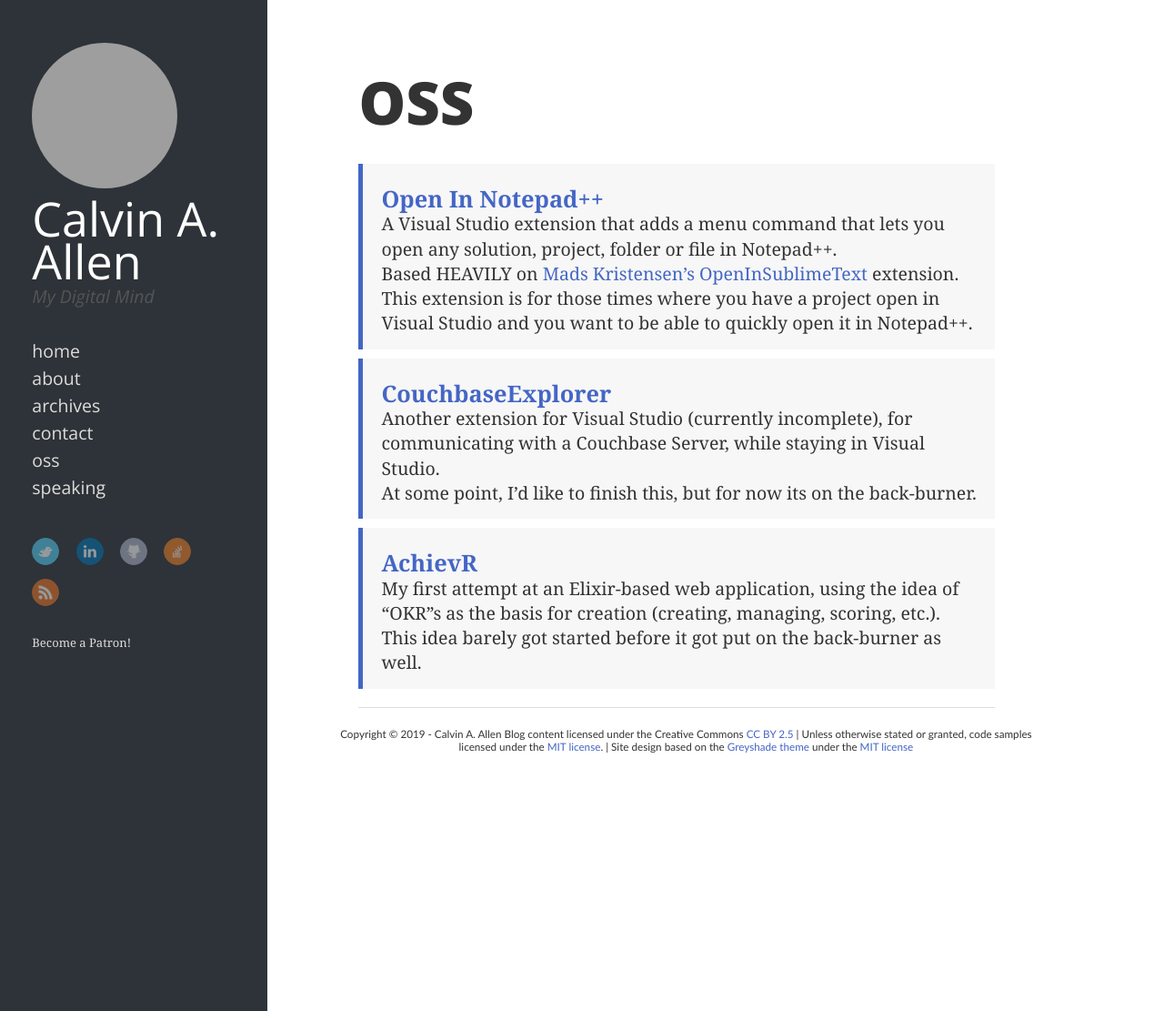
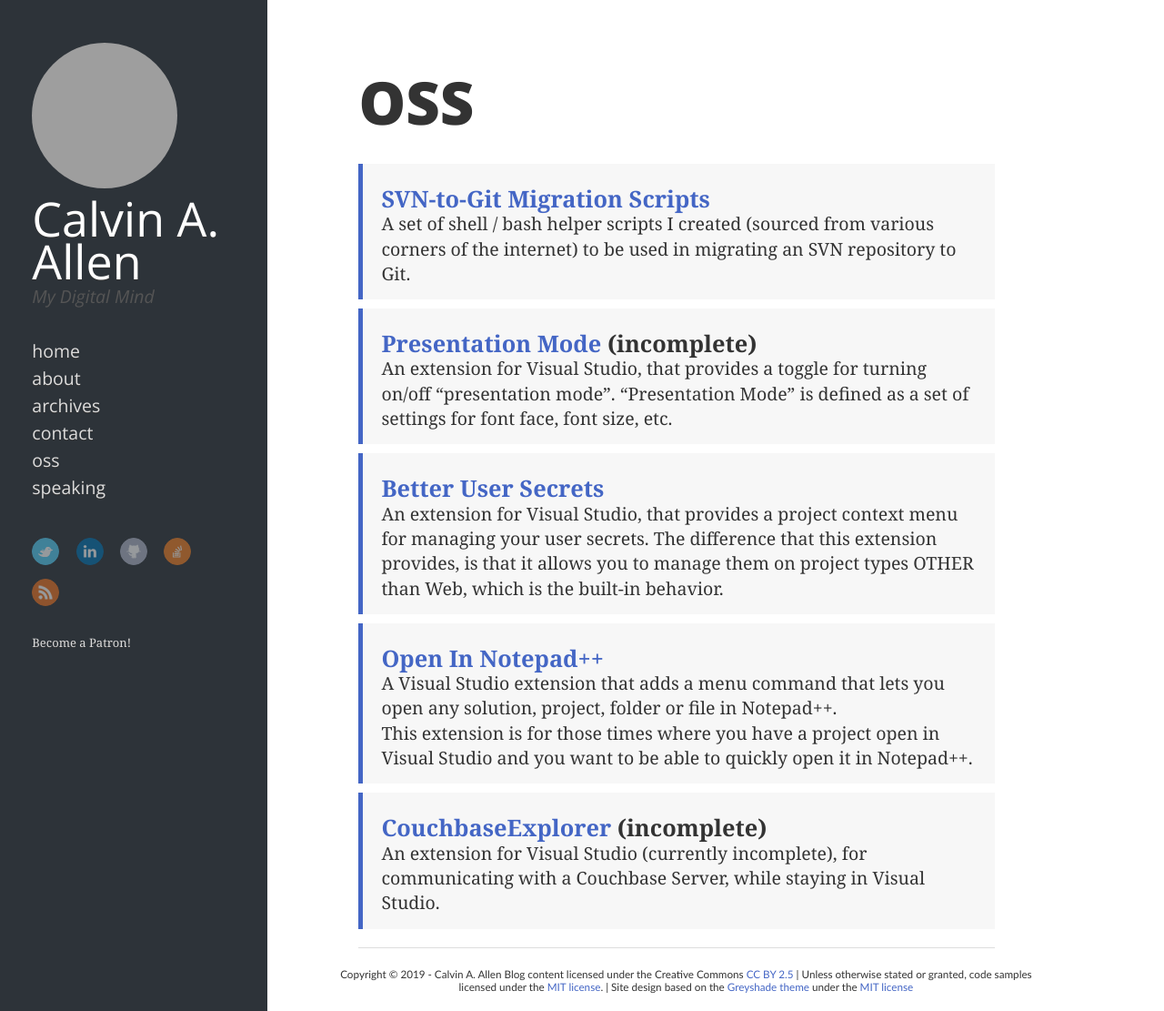
Before and after one commit to datpth19/calvinallen.net, a Jekyll site: the page built from oss/index.md, in a window 1280 px wide and 1111 px high. Shown: the whole window at 91% size. Built offline with Jekyll 4.4.1, drawn with Linux system fonts in a browser that asks for light colours; comment, search, counter and statistics services are not loaded; grey boxes are pictures that could not be loaded.

Commit message:
Updating OSS page

```diff
--- a/oss/index.md
+++ b/oss/index.md
@@ -4,22 +4,25 @@
 sitemap: true
 ---
 
+> ### [SVN-to-Git Migration Scripts](https://github.com/CalvinAllen/svn-to-git-migration-scripts)
+>
+> A set of shell / bash helper scripts I created (sourced from various corners of the internet) to be used in migrating an SVN repository to Git.
+
+> ### [Presentation Mode](https://github.com/CalvinAllen/presentation-mode) (incomplete)
+>
+> An extension for Visual Studio, that provides a toggle for turning on/off "presentation mode". "Presentation Mode" is defined as a set of settings for font face, font size, etc.
+
+> ### [Better User Secrets](https://github.com/CalvinAllen/better-user-secrets)
+>
+> An extension for Visual Studio, that provides a project context menu for managing your user secrets. The difference that this extension provides, is that it allows you to manage them on project types OTHER than Web, which is the built-in behavior.
+
+
 > ### [Open In Notepad++](https://github.com/CalvinAllen/OpenInNotepadPlusPlus)
 >
 > A Visual Studio extension that adds a menu command that lets you open any solution, project, folder or file in Notepad++.
 >
-> Based HEAVILY on [Mads Kristensen's OpenInSublimeText](https://github.com/madskristensen/OpenInSublimeText) extension.
->
 > This extension is for those times where you have a project open in Visual Studio and you want to be able to quickly open it in Notepad++.
 
-> ### [CouchbaseExplorer](https://github.com/CalvinAllen/couchbase-explorer)
+> ### [CouchbaseExplorer](https://github.com/CalvinAllen/couchbase-explorer) (incomplete)
 >
-> Another extension for Visual Studio (currently incomplete), for communicating with a Couchbase Server, while staying in Visual Studio.
->
-> At some point, I'd like to finish this, but for now its on the back-burner.
-
-> ### [AchievR](https://github.com/CalvinAllen/achievr)
->
-> My first attempt at an Elixir-based web application, using the idea of "OKR"s as the basis for creation (creating, managing, scoring, etc.).
->
-> This idea barely got started before it got put on the back-burner as well.
+> An extension for Visual Studio (currently incomplete), for communicating with a Couchbase Server, while staying in Visual Studio.
```
